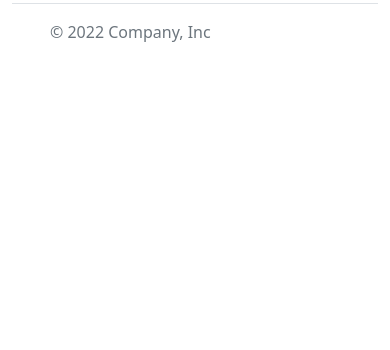
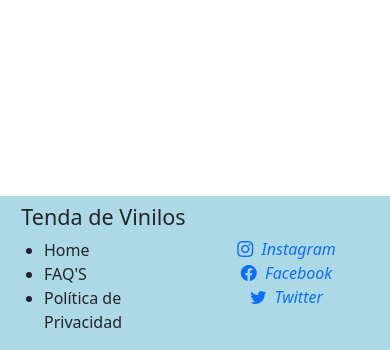
Before and after one commit to jordi-gp/09-jordi-symfony, a Symfony app: template templates/default.html.twig in a window 390 px wide. Shown: the part 494-844 px from the top of the page. Run offline with Twig, Linux system fonts and the light colour scheme; the template is opened without the code that fills it, so the values that code supplies are empty; some libraries are stand-ins or nearby versions.

Commit message:
Maquetació del footer

```diff
--- a/templates/_footer.html.twig
+++ b/templates/_footer.html.twig
@@ -1,16 +1,15 @@
-<div class="container">
-    <footer class="d-flex flex-wrap justify-content-between align-items-center py-3 my-4 border-top">
-        <div class="col-md-4 d-flex align-items-center">
-            <a href="/" class="mb-3 me-2 mb-md-0 text-muted text-decoration-none lh-1">
-                <svg class="bi" width="30" height="24"><use xlink:href="#bootstrap"/></svg>
-            </a>
-            <span class="mb-3 mb-md-0 text-muted">&copy; 2022 Company, Inc</span>
-        </div>
-
-        <ul class="nav col-md-4 justify-content-end list-unstyled d-flex">
-            <li class="ms-3"><a class="text-muted" href="#"><svg class="bi" width="24" height="24"><use xlink:href="#twitter"/></svg></a></li>
-            <li class="ms-3"><a class="text-muted" href="#"><svg class="bi" width="24" height="24"><use xlink:href="#instagram"/></svg></a></li>
-            <li class="ms-3"><a class="text-muted" href="#"><svg class="bi" width="24" height="24"><use xlink:href="#facebook"/></svg></a></li>
+<div class="container-fluid d-flex mt-4 col-12" style="background: lightblue; position: absolute; bottom: 0;">
+    <div class="col-6 d-flex flex-column align-items-center justify-content-center">
+        <h4 class="mt-2">Tenda de Vinilos</h4>
+        <ul>
+            <li>Home</li>
+            <li>FAQ'S</li>
+            <li>Política de Privacidad</li>
         </ul>
-    </footer>
+    </div>
+    <div class="col-6 d-flex flex-column justify-content-center align-items-center">
+        <a href="#" style="text-decoration: none;"><i class="bi bi-instagram">&nbsp Instagram</i></a>
+        <a href="#" style="text-decoration: none;"><i class="bi bi-facebook">&nbsp Facebook</i></a>
+        <a href="#" style="text-decoration: none;"><i class="bi bi-twitter">&nbsp Twitter</i></a>
+    </div>
 </div>
--- a/templates/_menu.html.twig
+++ b/templates/_menu.html.twig
@@ -33,9 +33,7 @@
                             <a class="nav-link disabled">Disabled</a>
                         </li>
                         <li>
-                            <a class="nav-link" href="#">
-                                {{ usuario.username }}
-                            </a>
+
                         </li>
                         <!--Carret de la compra-->
                         <li class="nav-item" id="basket">
```
Also changed, not shown: src/Controller/DefaultController.php (+12 -2 lines).
